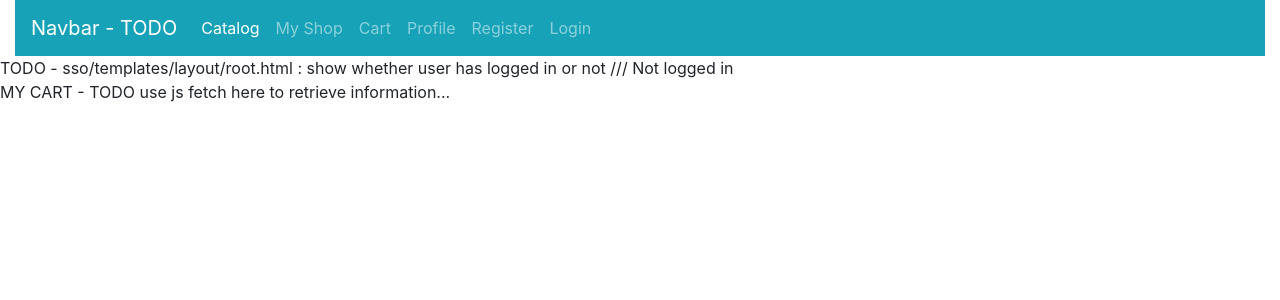
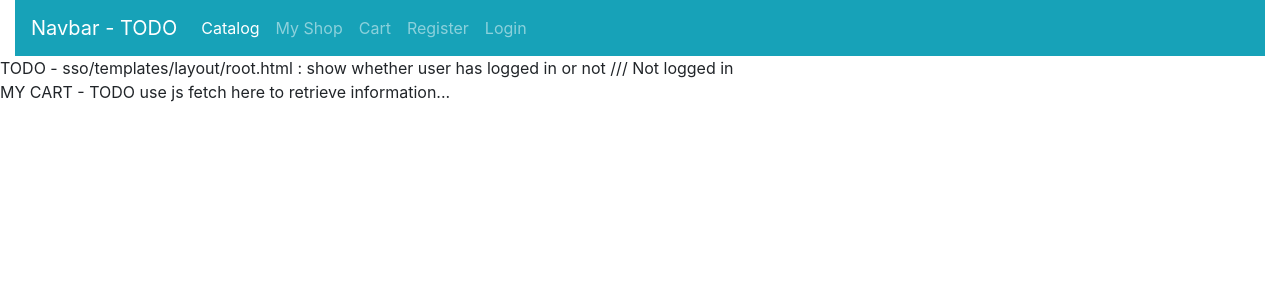
Before and after one commit to michac789/CommerceApp, a Django app: template cart/templates/cart/index.html in a window 1280 px wide. Shown: the top 300 px of the page. Run offline with Django 3.2, Linux system fonts and the light colour scheme; the template is opened without the code that fills it, so the values that code supplies are empty; some libraries are stand-ins or nearby versions.

Commit message:
fixing bug for non auth user

```diff
--- a/sso/templates/layout/navbar.html
+++ b/sso/templates/layout/navbar.html
@@ -16,12 +16,12 @@
         <li class="nav-item">
             <a class="nav-link" href="{% url 'cart:main' %}">Cart</a>
         </li>
-        <li class="nav-item">
-            <a class="nav-link" href="{% url 'userprofile:profile' username=user.username %}">
-                Profile
-            </a>
-        </li>
         {% if user.is_authenticated %}
+            <li class="nav-item">
+                <a class="nav-link" href="{% url 'userprofile:profile' username=user.username %}">
+                    Profile
+                </a>
+            </li>
             <li class="nav-item">
                 <a class="nav-link" href="{% url 'sso:logout' %}">Logout</a>
             </li>
```
